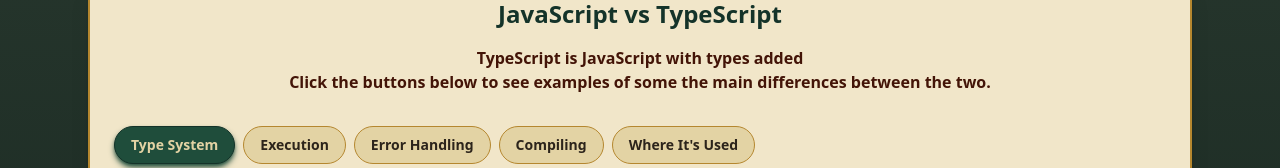
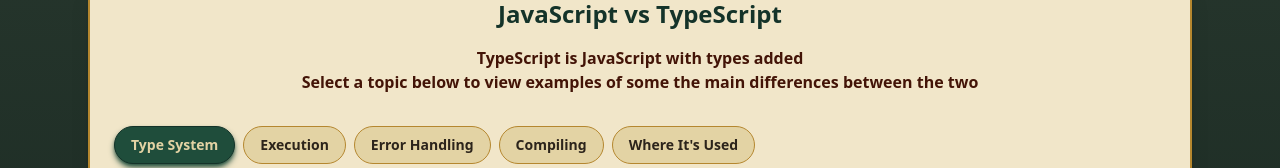
Before and after one commit to TuqaMohd/ReactADS, a React (Vite) app: page /dashboard/topic/typing in a window 1280 px wide. Shown: the part 266-434 px from the top of the page. Built offline with nearby package versions, Linux system fonts and the light colour scheme.

Commit message:
pdf update

```diff
--- a/src/features/dashboard/components/DashboardIntro.tsx
+++ b/src/features/dashboard/components/DashboardIntro.tsx
@@ -5,7 +5,7 @@
       <p className="text-orange-950 text-sm sm:text-base text-center p-2 font-bold">
         TypeScript is JavaScript with types added
         <span className=" block text-orange-950 text-sm sm:text-base text-center font-bold">
-          Click the buttons below to see examples of some the main differences between the two.
+          Select a topic below to view examples of some the main differences between the two
         </span>
       </p>
     </div>
--- a/src/features/library/DataTablePage.tsx
+++ b/src/features/library/DataTablePage.tsx
@@ -65,7 +65,7 @@
   const [search, setSearch] = useState("");
 
   useEffect(() => {
-    const timeout = setTimeout(() => setSearch(searchInput), 300); //debounce for search
+    const timeout = setTimeout(() => setSearch(searchInput), 300); //debounce for search- performance optimization technique that that limits how often a function executes, and delays the execution until some time has passed.
     return () => clearTimeout(timeout);
   }, [searchInput]);
 
@@ -198,7 +198,7 @@
           columns={columns}
           rowCount={rowCount}
           loading={loading}
-          paginationMode="server"
+          paginationMode="server" //req3 - tells DataGrid to not paginate the data itself. This will provide the rows for the current page, and DG will render them+ show the page controls.
           sortingMode="server"
           paginationModel={paginationModel}
           onPaginationModelChange={setPaginationModel}
```
Also changed, not shown: 1 other file (tests, documents, lock files or other folders).
